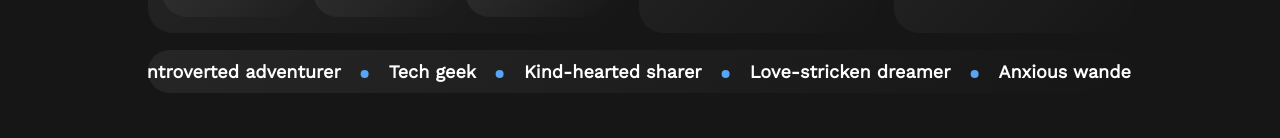
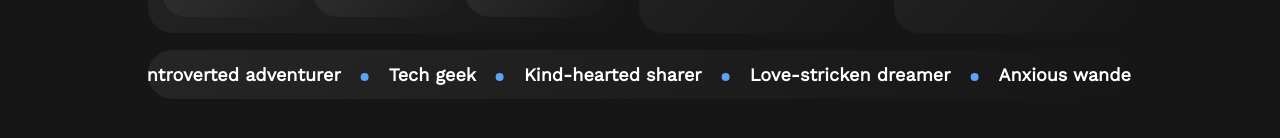
Before and after one commit to SBTopZZZ-LG/react-portfolio, a React (Create React App) app: page / in a window 1280 px wide. Shown: the part 502-640 px from the top of the page. Built offline with nearby package versions, Linux system fonts and the light colour scheme.

Commit message:
refactor: update marquee card vertical padding

```diff
--- a/src/Pages/HomePageComponents/MarqueeCard.jsx
+++ b/src/Pages/HomePageComponents/MarqueeCard.jsx
@@ -34,7 +34,7 @@ const MarqueeCard = ({
 			style={{
 				flexDirection: "column",
 				justifyContent: "center",
-				padding: "11px 0px"
+				padding: "14px 0px"
 			}}
 		>
 			<Marquee
```
